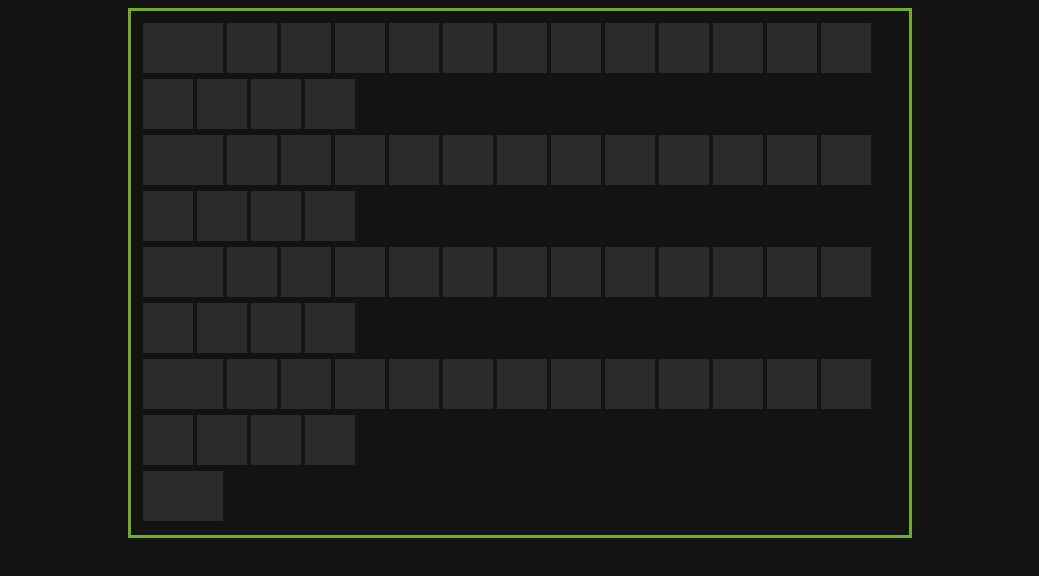
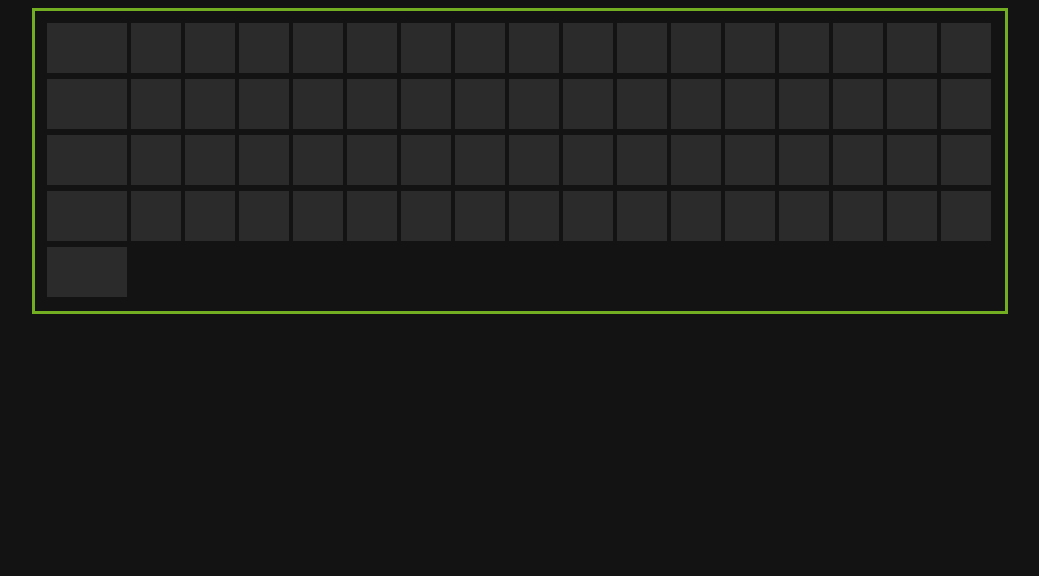
Before and after one commit to SaloniA/Music, a React app in the folder music/: page / in a window 1280 px wide. Shown: the whole page, without its empty margins (120-1159 px from the left). Built offline with nearby package versions, Linux system fonts and the light colour scheme.

Commit message:
fixed width

```diff
--- a/music/src/index.css
+++ b/music/src/index.css
@@ -81,4 +81,5 @@
     width: 60%;
     border: 3px solid #73AD21;
     padding: 10px;
+    width: 950px;
 }
```
